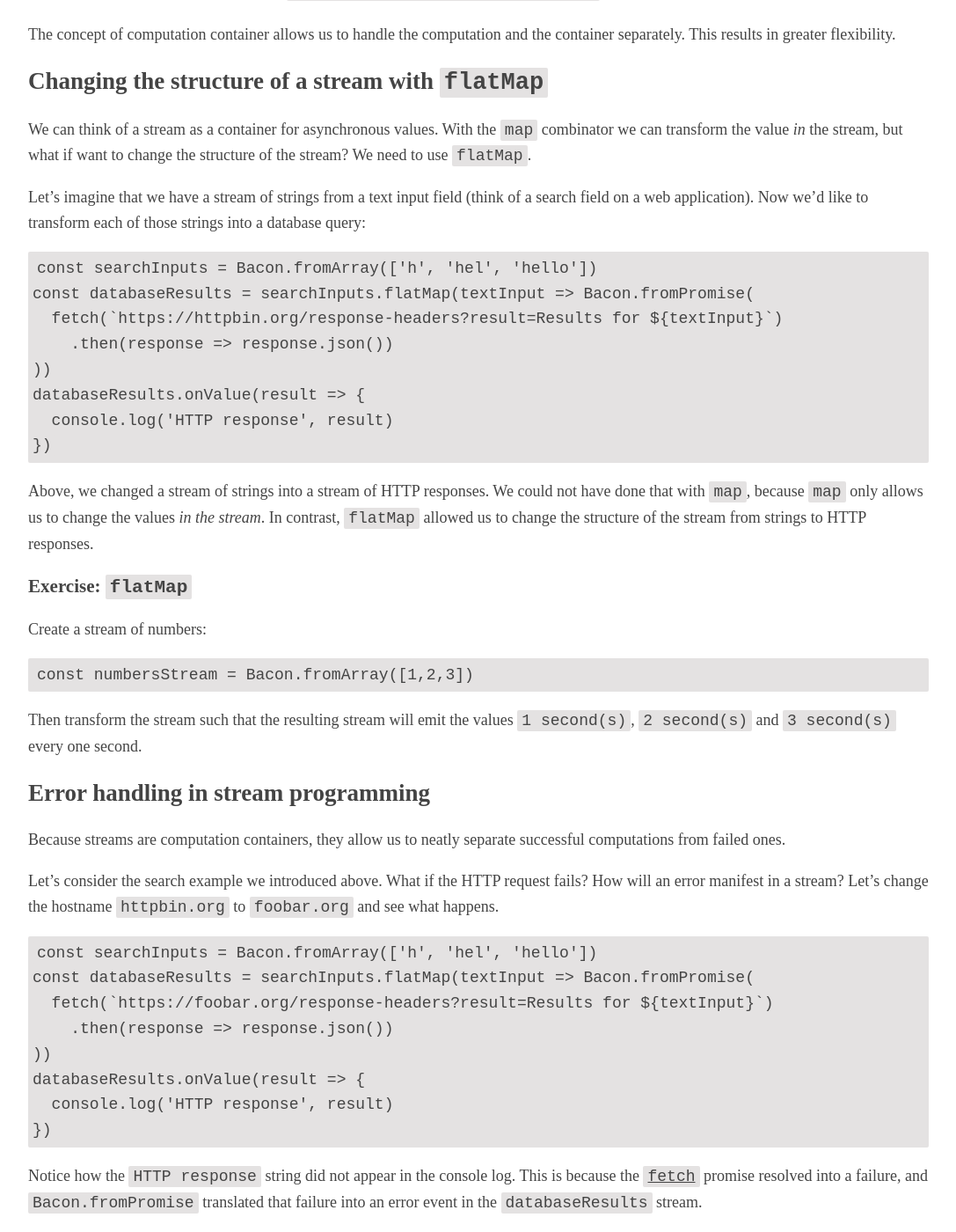
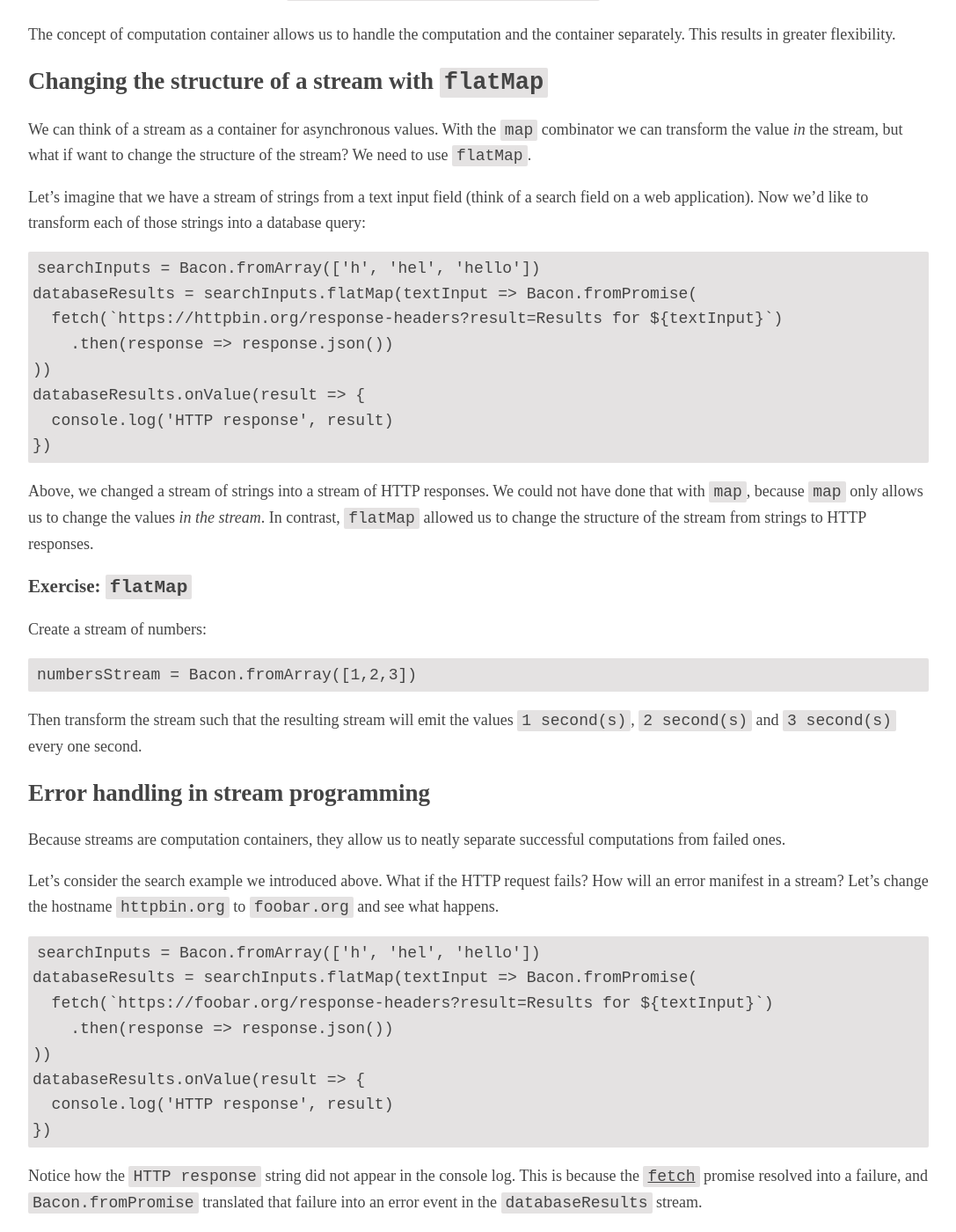
Before and after one commit to laurilehmijoki/learn-reactive-programming-with-bacon.js, a Jekyll site: the page built from flatMap.md, in a window 1280 px wide and 1400 px high, scrolled down 442 px. Shown: the whole window at 88% size, without its empty margins (96-1183 px from the left). Built offline with Jekyll 4.4.1, drawn with Linux system fonts in a browser that asks for light colours.

Commit message:
Remove const

```diff
--- a/flatMap.md
+++ b/flatMap.md
@@ -30,8 +30,8 @@ Let's imagine that we have a stream of strings from a text input field (think of
 a search field on a web application). Now we'd like to transform each of those
 strings into a database query:
 
-    const searchInputs = Bacon.fromArray(['h', 'hel', 'hello'])
-    const databaseResults = searchInputs.flatMap(textInput => Bacon.fromPromise(
+    searchInputs = Bacon.fromArray(['h', 'hel', 'hello'])
+    databaseResults = searchInputs.flatMap(textInput => Bacon.fromPromise(
       fetch(`https://httpbin.org/response-headers?result=Results for ${textInput}`)
         .then(response => response.json())
     ))
@@ -48,7 +48,7 @@ the stream from strings to HTTP responses.
 
 Create a stream of numbers:
 
-    const numbersStream = Bacon.fromArray([1,2,3])
+    numbersStream = Bacon.fromArray([1,2,3])
 
 Then transform the stream such that the resulting stream will emit the values `1
 second(s)`, `2 second(s)` and `3 second(s)` every one second.
@@ -62,8 +62,8 @@ Let's consider the search example we introduced above. What if the HTTP request
 fails? How will an error manifest in a stream? Let's change the hostname
 `httpbin.org` to `foobar.org` and see what happens.
 
-    const searchInputs = Bacon.fromArray(['h', 'hel', 'hello'])
-    const databaseResults = searchInputs.flatMap(textInput => Bacon.fromPromise(
+    searchInputs = Bacon.fromArray(['h', 'hel', 'hello'])
+    databaseResults = searchInputs.flatMap(textInput => Bacon.fromPromise(
       fetch(`https://foobar.org/response-headers?result=Results for ${textInput}`)
         .then(response => response.json())
     ))
```
Also changed, not shown: combinators.md (+1 -1 lines), index.md (+1 -1 lines).
